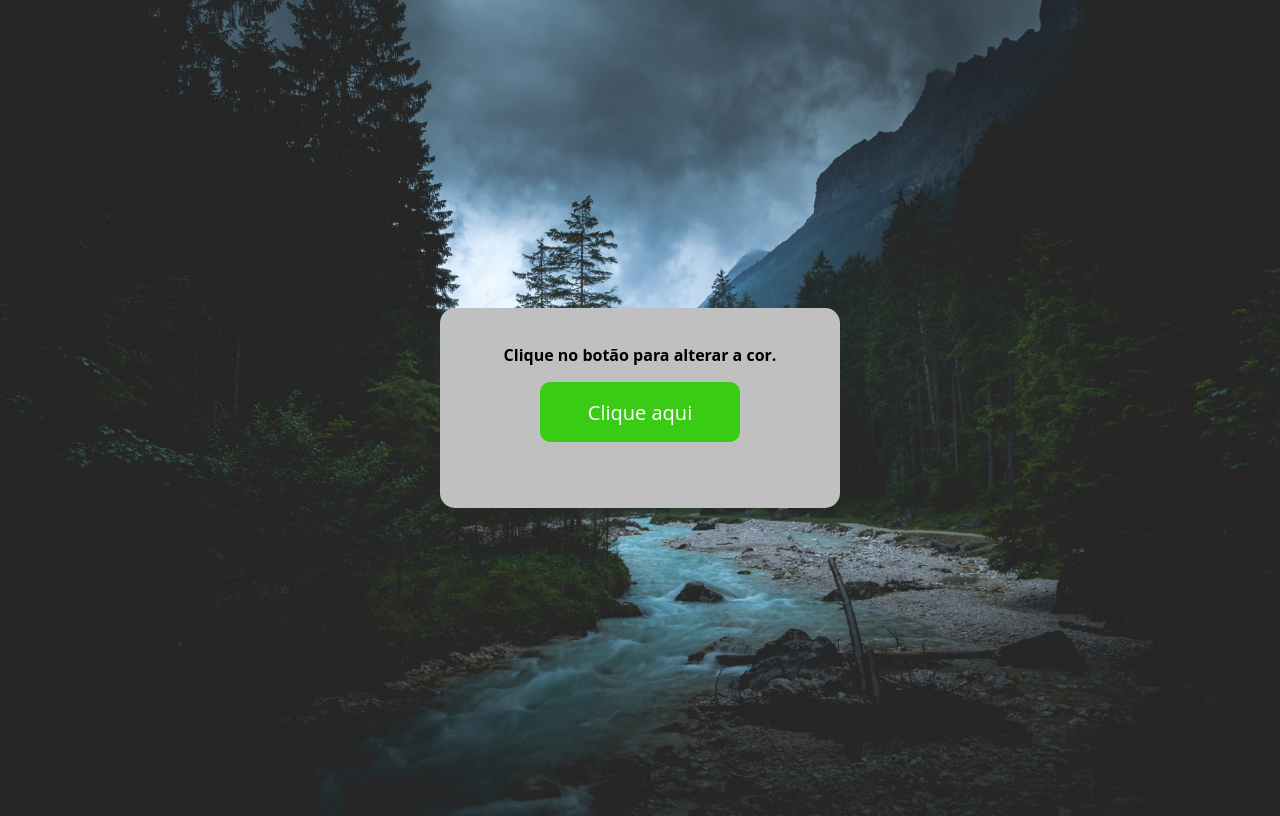
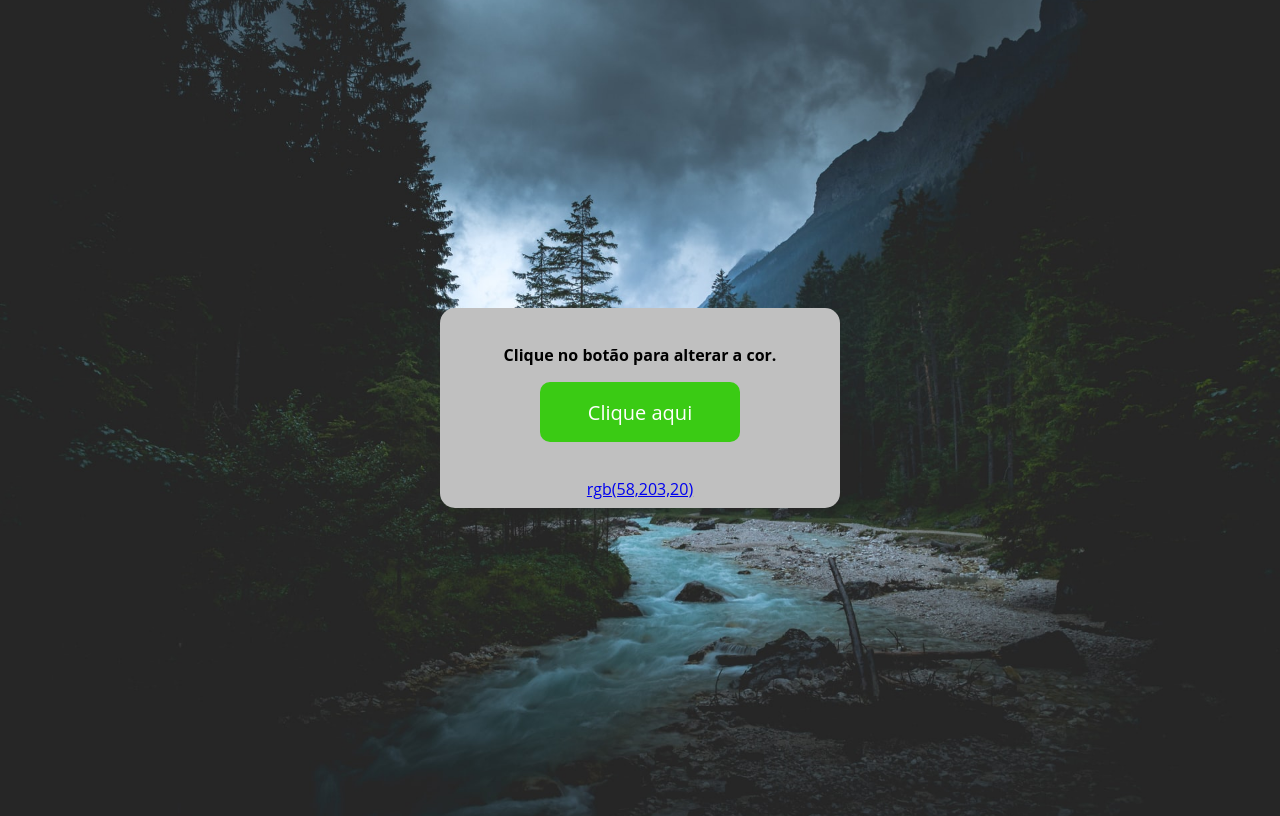
Before and after one commit to Diego0761/Testecss, a plain HTML site: page index.html in a window 1280 px wide. Both pictures are taken after a click on the button "Clique aqui". Drawn offline with Linux system fonts and the light colour scheme.

Commit message:
added rgb code in hyperlink

```diff
--- a/index.html
+++ b/index.html
@@ -18,6 +18,7 @@
         <section>
             <p> <strong> Clique no botão para alterar a cor. </strong> </p>
             <button class="button" id="button2"> Clique aqui </button>
+            <p id="vazio"> </p>
         </section>
 
     </div>
--- a/index.js
+++ b/index.js
@@ -6,7 +6,7 @@ document.getElementById('button').addEventListener('mouseout', mousefora);
 var cb = document.getElementById('button2');
 cb.addEventListener('click', coloredclick);
 
-
+var vazio = document.getElementById('vazio')
 
 function coloredclick() {
     var red = Math.floor(Math.random() * 256)
@@ -14,6 +14,8 @@ function coloredclick() {
     var blue = Math.floor(Math.random() * 256)
     var cor = 'rgb(' + red + ',' + green + ',' + blue + ')';
     cb.style.backgroundColor = cor;
+    vazio.innerHTML = `<a href="https://www.google.com/search?q=${cor}" target="_blank">${cor}</a>`
+
 }
 
 /*
```
